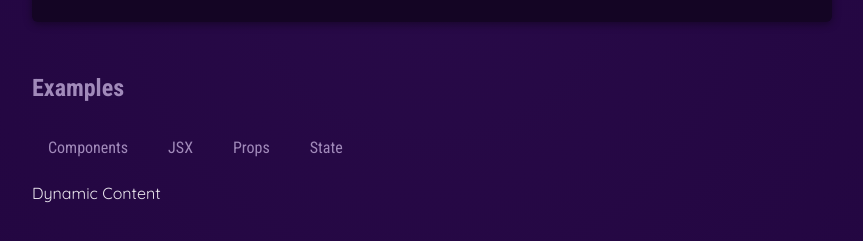
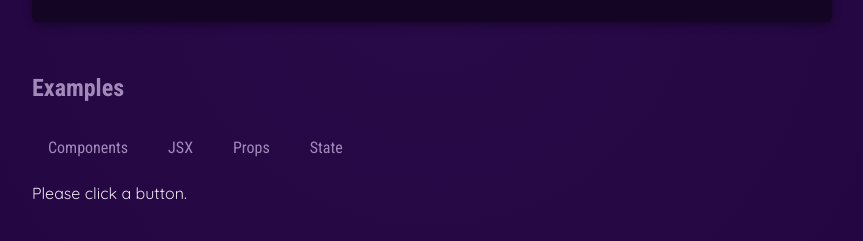
Before and after one commit to kalebjay/react-basics, a React (Vite) app: page / in a window 1280 px wide. Shown: the part 677-918 px from the top of the page, without its empty margins (208-1071 px from the left). Built offline with nearby package versions, Linux system fonts and the light colour scheme.

Commit message:
now using state with example

```diff
--- a/src/App.jsx
+++ b/src/App.jsx
@@ -1,12 +1,16 @@
+import { useState } from 'react';
 import { CORE_CONCEPTS } from './data.js';
 import Header from './components/Header.jsx';
 import CoreConcept from './components/CoreConcepts.jsx';
 import TabButton from './components/TabButton.jsx';
 
 function App() {
+  const [selectedTopic, setSelectedTopic] = useState('Please click a button.');
+
   function handleSelect(selectedButton) {
     // selectedButton => 'Components', 'JSX', 'Props', 'State'
-    console.log('item selected')
+    setSelectedTopic(selectedButton);
+    console.log(selectedTopic);
   }
 
   return (
@@ -31,12 +35,12 @@
         <section id="examples">
           <h2>Examples</h2>
           <menu>
-            <TabButton onSelect={handleSelect}>Components</TabButton>
-            <TabButton onSelect={handleSelect}>JSX</TabButton>
-            <TabButton onSelect={handleSelect}>Props</TabButton>
-            <TabButton onSelect={handleSelect}>State</TabButton>
+            <TabButton onSelect={() => handleSelect('components')}>Components</TabButton>
+            <TabButton onSelect={() => handleSelect('jsx')}>JSX</TabButton>
+            <TabButton onSelect={() => handleSelect('props')}>Props</TabButton>
+            <TabButton onSelect={() => handleSelect('state')}>State</TabButton>
           </menu>
-          Dynamic Content
+          {selectedTopic}
         </section>
       </main>
     </div>
```
